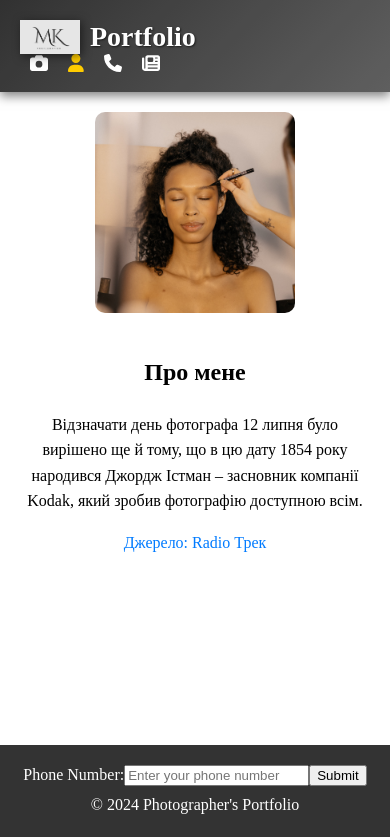
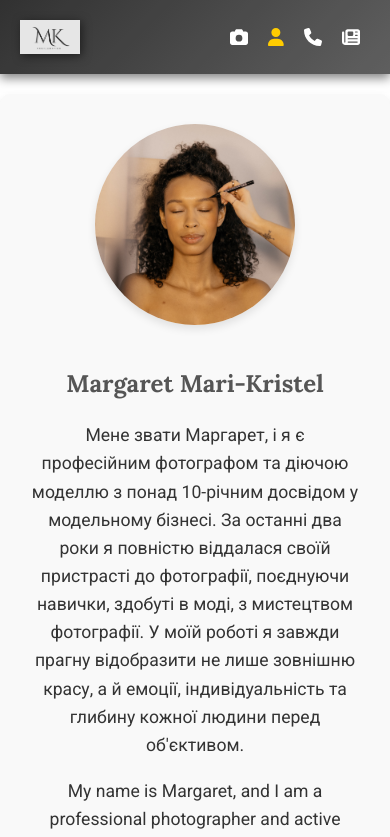
Before and after one commit to Velykobrat/photographer-portfolio, a React (Vite) app: page /about in a window 390 px wide. Shown: the top 837 px of the page. Built offline with nearby package versions, Linux system fonts and the light colour scheme; a web font is replaced by a local one.

Commit message:
Адаптивність та стилізація

```diff
--- a/index.html
+++ b/index.html
@@ -6,6 +6,7 @@
     <meta name="viewport" content="width=device-width, initial-scale=1.0" />
     <link rel="preconnect" href="https://fonts.googleapis.com">
     <link rel="preconnect" href="https://fonts.gstatic.com" crossorigin>
+    <link href="https://fonts.googleapis.com/css2?family=Poppins:wght@400;600&family=Open+Sans:wght@400&display=swap" rel="stylesheet">
     <link href="https://fonts.googleapis.com/css2?family=Sofadi+One&display=swap" rel="stylesheet">
     <title>Photographer's Portfolio</title>
   </head>
--- a/src/components/Footer/Footer.module.css
+++ b/src/components/Footer/Footer.module.css
@@ -1,3 +1,5 @@
+/* src/components/Footer/Footer.module.css */
+
 .footerContainer {
     display: flex;
     flex-direction: column;
@@ -8,6 +10,37 @@
     text-align: center;
 }
 
+.formContainer {
+    display: flex;
+    align-items: center;
+    gap: 10px;
+    /* Простір між формою та кнопкою */
+}
+
+input[type="tel"] {
+    padding: 10px;
+    border: none;
+    border-radius: 5px;
+    width: 200px;
+    /* Ширина поля вводу */
+}
+
+button {
+    padding: 10px 15px;
+    border: none;
+    border-radius: 5px;
+    background-color: #007BFF;
+    /* Колір кнопки */
+    color: white;
+    cursor: pointer;
+    transition: background-color 0.3s;
+}
+
+button:hover {
+    background-color: #0056b3;
+    /* Темніший колір при наведенні */
+}
+
 .copyright {
     margin: 10px 0;
 }
--- a/src/components/Footer/Footer.tsx
+++ b/src/components/Footer/Footer.tsx
@@ -9,15 +9,15 @@ const Footer = () => {
 
   return (
     <footer className={styles.footerContainer}>
-      <form onSubmit={handleSubmit(onSubmit)}>
-        <label htmlFor="phone">Phone Number:</label>
+      <form onSubmit={handleSubmit(onSubmit)} className={styles.formContainer}>
+        <label htmlFor="phone" style={{ display: 'none' }}>Phone Number:</label>
         <input
           type="tel"
           id="phone"
           {...register('phone', { required: true, pattern: /^[0-9]+$/ })}
           placeholder="Enter your phone number"
         />
-        {errors.phone && <p>Phone number is required and must be numeric.</p>}
+        {errors.phone && <p style={{ color: 'red' }}>Phone number is required and must be numeric.</p>}
         <button type="submit">Submit</button>
       </form>
       <p className={styles.copyright}>© 2024 Photographer's Portfolio</p>
--- a/src/components/Header/Header.module.css
+++ b/src/components/Header/Header.module.css
@@ -2,12 +2,13 @@
 .nav {
     display: flex;
     align-items: center;
+    justify-content: space-between;
+    /* Вирівнювання між логотипом і навігацією */
     padding: 20px;
     background: linear-gradient(135deg, #1a1a1a 0%, #4d4d4d 100%);
     box-shadow: 0px 4px 10px rgba(0, 0, 0, 0.5);
     position: relative;
     z-index: 1;
-    /* Додаємо z-index для навігації */
 }
 
 .nav::after {
@@ -19,12 +20,13 @@
     bottom: 0;
     background: rgba(255, 255, 255, 0.1);
     z-index: -1;
-    /* Змінюємо z-index для псевдоелемента */
 }
 
 @media (max-width: 768px) {
     .nav {
-        flex-direction: column;
-        align-items: flex-start;
+        flex-direction: row;
+        /* Залишаємо в один рядок */
+        justify-content: flex-start;
+        /* Вирівнюємо елементи зліва */
     }
 }
--- a/src/components/Logo/Logo.module.css
+++ b/src/components/Logo/Logo.module.css
@@ -23,3 +23,18 @@
     font-weight: bold;
     text-shadow: 1px 1px 2px rgba(0, 0, 0, 0.6);
 }
+
+/* Медіа-запити для адаптивності */
+@media (max-width: 768px) {
+    .logoText {
+        display: none;
+        /* Сховати текст на мобільних пристроях */
+    }
+}
+
+@media (min-width: 769px) {
+    .logoImage {
+        margin-right: 10px;
+        /* Відстань між зображенням і текстом на великих екранах */
+    }
+}
--- a/src/components/Logo/Logo.tsx
+++ b/src/components/Logo/Logo.tsx
@@ -7,7 +7,7 @@ const Logo = () => {
   return (
     <Link to="/collections" className={styles.logoContainer}>
       <img src={logoImage} alt="MK Photographer Logo" className={styles.logoImage} />
-      <span className={styles.logoText}>Portfolio</span>
+      <span className={styles.logoText}>Photographer</span>
     </Link>
   );
 };
--- a/src/components/NewsItem/NewsItem.tsx
+++ b/src/components/NewsItem/NewsItem.tsx
@@ -1,3 +1,5 @@
+// src/components/NewsItem/NewsItem.tsx
+
 import styles from './NewsItem.module.css';
 
 interface NewsItemProps {
@@ -9,16 +11,20 @@ interface NewsItemProps {
 
 const NewsItem: React.FC<NewsItemProps> = ({ title, image, description, sources }) => {
   return (
-    <div className={styles.newsItem}>
-      <img src={image} alt={title} className={styles.newsImage} />
-      <h3 className={styles.newsTitle}>{title}</h3>
-      <p className={styles.newsDescription}>{description}</p>
-      <div className={styles.sources}>
-        {sources.map((source, index) => (
-          <a key={index} href={source.url} target="_blank" rel="noopener noreferrer" className={styles.sourceLink}>
-            {source.name}
-          </a>
-        ))}
+    <div className={styles.newsItemContainer}>
+      <img src={image} alt={title} className={styles.newsItemImage} />
+      <h3 className={styles.newsItemTitle}>{title}</h3>
+      <p className={styles.newsItemDescription}>{description}</p>
+      <div className={styles.newsItemSources}>
+        {sources && sources.length > 0 ? ( // Додайте цю перевірку
+          sources.map((source, index) => (
+            <a key={index} href={source.url} target="_blank" rel="noopener noreferrer" className={styles.sourceLink}>
+              {source.name}
+            </a>
+          ))
+        ) : (
+          <p>Джерела не вказані.</p> // Відображення, якщо немає джерел
+        )}
       </div>
     </div>
   );
--- a/src/pages/About/About.module.css
+++ b/src/pages/About/About.module.css
@@ -1,33 +1,104 @@
+/* src/pages/About/About.module.css */
+
+@import url('https://fonts.googleapis.com/css2?family=Lora:wght@400;700&family=Roboto:wght@400;700&display=swap');
+
 .aboutContainer {
     display: flex;
     flex-direction: column;
     align-items: center;
-    padding: 20px;
+    justify-content: center;
+    padding: 40px 20px;
+    background-color: #f9f9f9;
+    border-radius: 10px;
+    box-shadow: 0 4px 8px rgba(0, 0, 0, 0.1);
+    max-width: 800px;
+    margin: 20px auto;
     text-align: center;
+    font-family: 'Roboto', sans-serif;
 }
 
 .photographerImage {
-    width: 200px;
-    /* Задайте бажану ширину */
+    width: 100%;
+    max-width: 300px;
     height: auto;
-    border-radius: 10px;
+    border-radius: 50%;
     margin-bottom: 20px;
+    box-shadow: 0 4px 8px rgba(0, 0, 0, 0.1);
+    object-fit: cover;
 }
 
 .aboutText {
-    max-width: 600px;
-    /* Обмеження ширини тексту */
-    line-height: 1.6;
-    /* Краща читабельність */
+    max-width: 700px;
+    line-height: 1.8;
+    font-size: 1rem;
+    color: #333;
+    padding: 0 20px;
+}
+
+.aboutText h2 {
+    font-size: 2rem;
+    margin-bottom: 15px;
+    color: #555;
+    font-family: 'Lora', serif;
+}
+
+.aboutText p {
+    margin-bottom: 15px;
+    font-size: 1.1rem;
 }
 
 .aboutText a {
     color: #007BFF;
-    /* Синій колір для посилання */
     text-decoration: none;
+    font-weight: bold;
+    transition: color 0.3s ease;
+    display: flex;
+    justify-content: center;
+    align-items: center;
 }
 
 .aboutText a:hover {
     text-decoration: underline;
-    /* Підкреслення при наведенні */
+    color: #0056b3;
 }
+
+.instagramIcon {
+    margin-right: 8px;
+    color: #E1306C;
+    font-size: 1.5rem;
+}
+
+/* Адаптивність для планшетів */
+@media (max-width: 768px) {
+    .aboutContainer {
+        padding: 30px 10px;
+    }
+
+    .aboutText h2 {
+        font-size: 1.75rem;
+    }
+
+    .aboutText {
+        font-size: 1rem;
+        line-height: 1.6;
+    }
+
+    .photographerImage {
+        max-width: 250px;
+    }
+}
+
+/* Адаптивність для мобільних пристроїв */
+@media (max-width: 480px) {
+    .aboutText h2 {
+        font-size: 1.5rem;
+    }
+
+    .photographerImage {
+        max-width: 200px;
+    }
+
+    .aboutText {
+        font-size: 0.95rem;
+    }
+}
--- a/src/pages/About/About.tsx
+++ b/src/pages/About/About.tsx
@@ -2,21 +2,22 @@
 
 import styles from './About.module.css';
 import photographerImage from '../../img/Margarert.jpg';
-
+import { FontAwesomeIcon } from '@fortawesome/react-fontawesome';
+import { faInstagram } from '@fortawesome/free-brands-svg-icons';
 
 const About = () => {
   return (
     <div className={styles.aboutContainer}>
       <img src={photographerImage} alt="Photographer" className={styles.photographerImage} />
       <div className={styles.aboutText}>
-        <h2>Про мене</h2>
+        <h2>Margaret Mari-Kristel</h2>
         <p>
-          Відзначати день фотографа 12 липня було вирішено ще й тому, що в цю дату 1854 року народився Джордж Істман
-          – засновник компанії Kodak, який зробив фотографію доступною всім.
+          Мене звати Маргарет, і я є професійним фотографом та діючою моделлю з понад 10-річним досвідом у модельному бізнесі. За останні два роки я повністю віддалася своїй пристрасті до фотографії, поєднуючи навички, здобуті в моді, з мистецтвом фотографії. У моїй роботі я завжди прагну відобразити не лише зовнішню красу, а й емоції, індивідуальність та глибину кожної людини перед об'єктивом.
         </p>
+        <p>        My name is Margaret, and I am a professional photographer and active model with over 10 years of experience in the modeling industry. Over the past two years, I have fully devoted myself to my passion for photography, combining skills acquired in fashion with the art of photography. In my work, I always strive to reflect not only the outer beauty but also the emotions, individuality, and depth of each person in front of the lens.</p>
         <p>
-          <a href="https://radiotrek.rv.ua/news/den_fotografa_253134.html" target="_blank" rel="noopener noreferrer">
-            Джерело: Radio Трек
+          <a href="https://www.instagram.com/mary_kristel/" target="_blank" rel="noopener noreferrer">
+            <FontAwesomeIcon icon={faInstagram} className={styles.instagramIcon} /> @mary_kristel
           </a>
         </p>
       </div>
--- a/src/pages/Press/Press.module.css
+++ b/src/pages/Press/Press.module.css
@@ -1,9 +1,23 @@
+/* src/pages/Press/Press.module.css */
+
 .pressContainer {
-    padding: 20px;
+    padding: 40px 20px;
+    max-width: 1200px;
+    margin: 0 auto;
     text-align: center;
+    font-family: 'Roboto', sans-serif;
 }
 
 .pressContainer h2 {
-    margin-bottom: 20px;
+    font-size: 2.2rem;
+    margin-bottom: 30px;
     color: #333;
+    font-family: 'Lora', serif;
 }
+
+.newsList {
+    display: flex;
+    flex-direction: column;
+    gap: 20px;
+    /* Простір між ітемами */
+}
```
Also changed, not shown: src/components/NewsItem/NewsItem.module.css (+50 -21 lines), src/pages/Press/Press.tsx (+11 -7 lines), src/img/Beckenbauer_Pressefotografen2.jpg (added), src/img/Posing_Cliff_Berryman.jpg (added).
